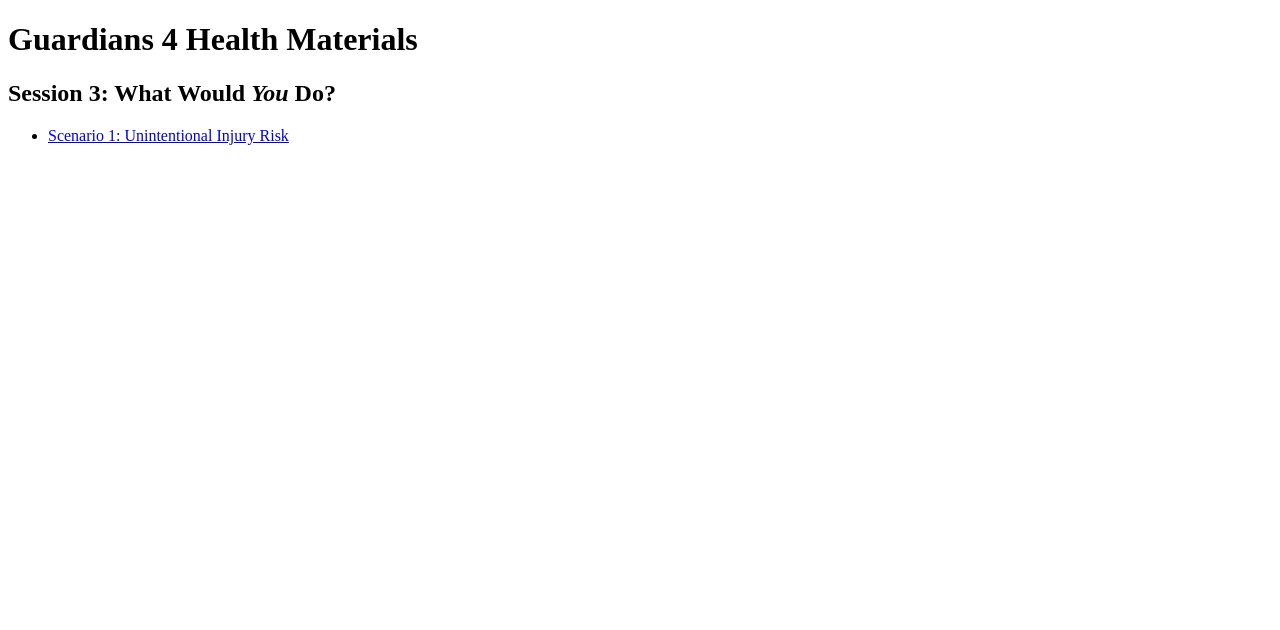
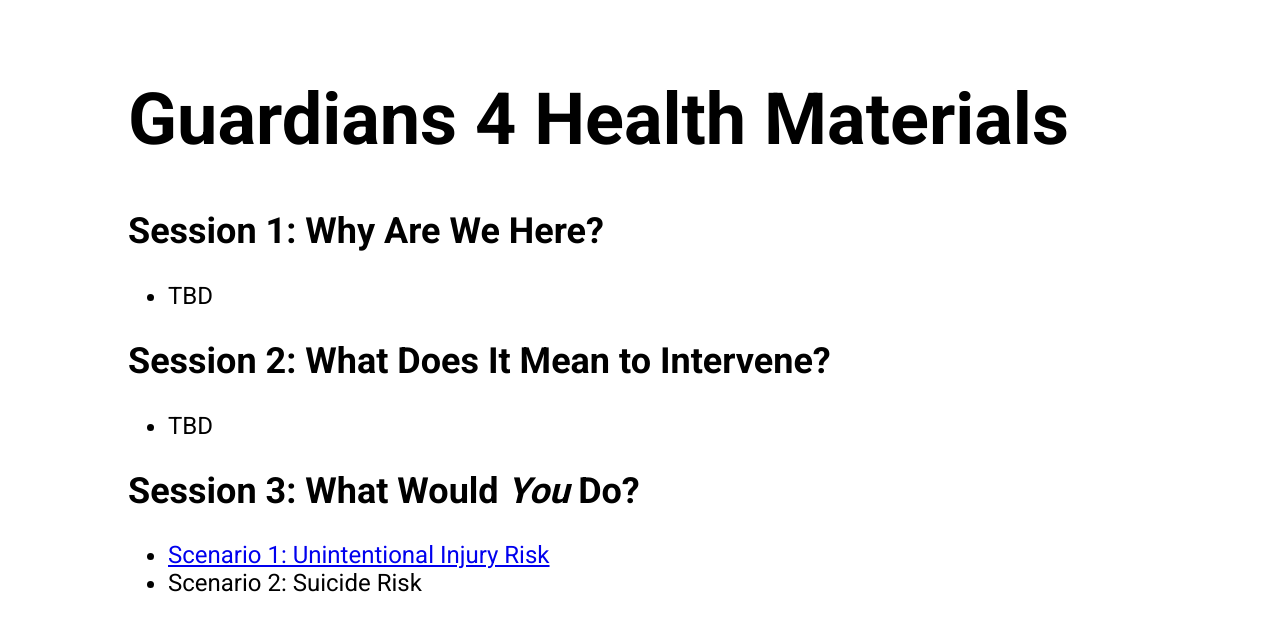
Before and after one commit to caitgebs/brown_twitch_example, a plain HTML site: page index.html in a window 1280 px wide. Drawn offline with Linux system fonts and the light colour scheme.

Commit message:
Add placeholders for links

```diff
--- a/index.html
+++ b/index.html
@@ -3,6 +3,18 @@
 <head>
 <meta charset="utf-8">
 <meta content="width=device-width, initial-scale=1" name="viewport">
+<style>
+
+@import url('https://fonts.googleapis.com/css2?family=Roboto:wght@100;400;700&display=swap');
+body {font-family: 'Roboto', sans-serif; margin: 10%; margin-top: 6%; font-size: 1.5em}
+h1 {font-weight: bold; font-size: 3em;}
+
+
+
+
+
+</style>
+
 <title>Guardians 4 Health Materials</title>
 
 </head>
@@ -12,9 +24,18 @@
 </div>
 
 <div>
+<h2>Session 1: Why Are We Here?</h2>
+<ul>
+	<li>TBD</li>
+</ul>
+<h2>Session 2: What Does It Mean to Intervene?</h2>
+<ul>
+	<li>TBD</li>
+</ul>
 <h2>Session 3: What Would <em>You</em> Do?</h2>
 <ul>
 	<li><a href="twineGames/unintentional.html" target="none"> Scenario 1: Unintentional Injury Risk</a></li>
+	<li>Scenario 2: Suicide Risk</li>
 </ul>
 
 	</div>
```
